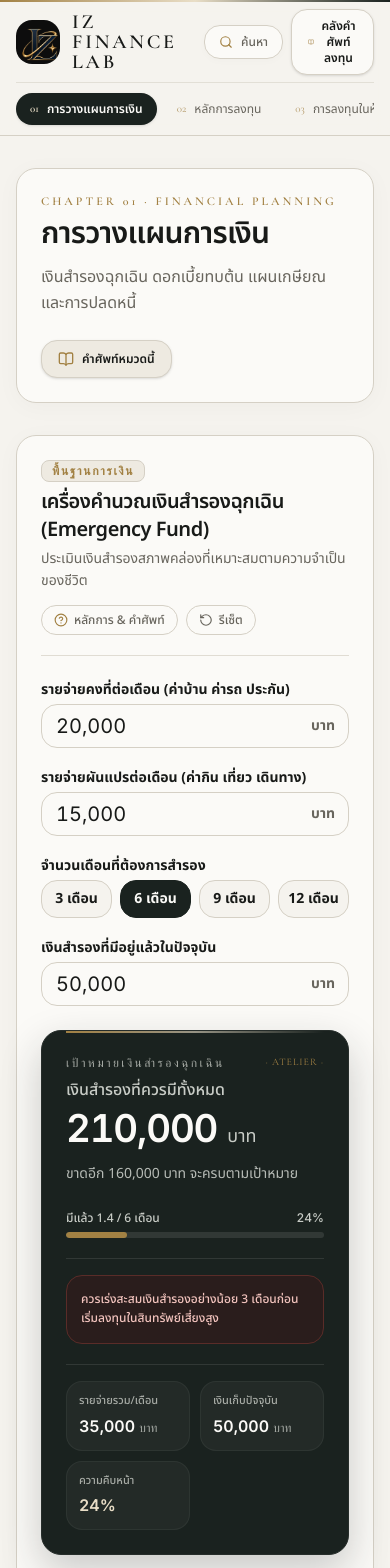
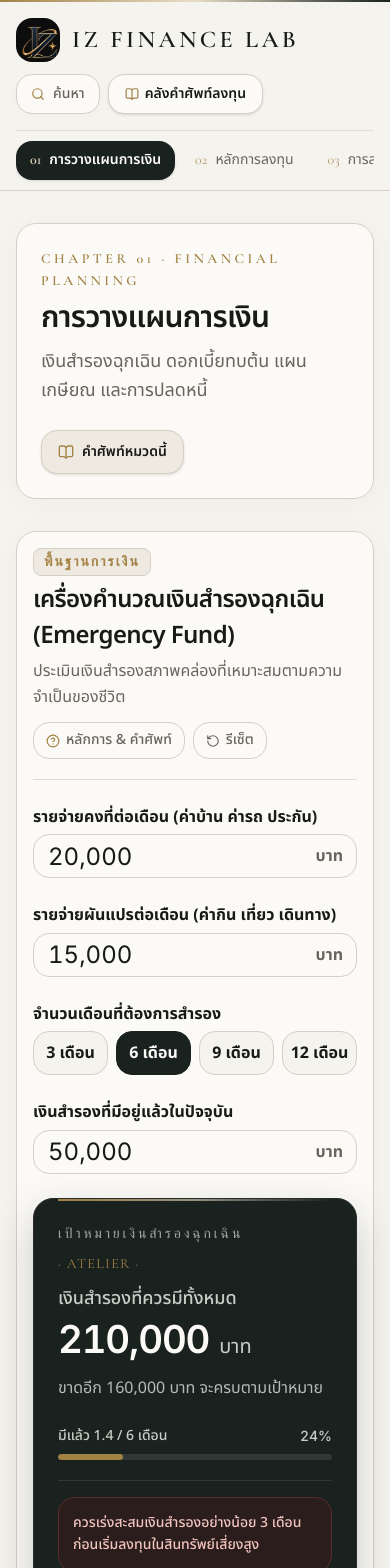
Before and after one commit to Icezaza2543/IZFinanceLab, a Next.js app: page / in a window 390 px wide. Shown: the top 1568 px of the page. Built offline with nearby package versions, Linux system fonts and the light colour scheme.

Commit message:
Increase typography sizes and improve reading layout

```diff
--- a/app/globals.css
+++ b/app/globals.css
@@ -5,6 +5,20 @@
 @custom-variant dark (&:is(.dark *));
 
 @theme inline {
+  /* Comfortable reading sizes shared by every calculator and glossary. */
+  --text-xs: 0.875rem;
+  --text-xs--line-height: 1.6;
+  --text-sm: 1rem;
+  --text-sm--line-height: 1.65;
+  --text-base: 1.125rem;
+  --text-base--line-height: 1.75;
+  --text-lg: 1.25rem;
+  --text-lg--line-height: 1.6;
+  --text-xl: 1.5rem;
+  --text-xl--line-height: 1.5;
+  --text-2xl: 1.75rem;
+  --text-2xl--line-height: 1.4;
+
   --color-background: var(--canvas);
   --color-foreground: var(--primary-text);
 
@@ -106,8 +120,8 @@
     background-color: var(--canvas);
     color: var(--primary-text);
     min-width: 320px;
-    font-size: 1rem;
-    line-height: 1.7;
+    font-size: var(--text-base);
+    line-height: 1.75;
   }
 
   ::selection {
--- a/app/page.tsx
+++ b/app/page.tsx
@@ -156,10 +156,10 @@ export default function Home() {
           <p className="font-ui font-medium max-w-2xl mx-auto text-[#68655D] leading-relaxed">
             ศูนย์รวมเครื่องคิดเลขการเงินและการลงทุน 9 หมวดหมู่: การวางแผนการเงิน · หลักการลงทุน · หุ้น · อนุพันธ์ · กองทุนรวม · ตราสารหนี้ · DW · ต่างประเทศ · สินทรัพย์ทางเลือก
           </p>
-          <p className="font-display text-[11px] tracking-widest text-[#A28143] uppercase pt-1">
+          <p className="font-display text-xs tracking-widest text-[#A28143] uppercase pt-1">
             EDITION 2026 · PRECISION IN METRICS · CHARACTER IN DESIGN
           </p>
-          <p className="text-[11px] text-[#68655D]/70 font-ui pt-1">
+          <p className="text-xs text-[#68655D]/70 font-ui pt-1">
             * ตัวเลขและการคำนวณทั้งหมดจัดทำขึ้นเพื่อการศึกษาและการวางแผนเบื้องต้น ไม่ถือเป็นคำแนะนำหรือการชี้ชวนการลงทุน
           </p>
         </div>
--- a/components/glossary/GlossaryModal.tsx
+++ b/components/glossary/GlossaryModal.tsx
@@ -171,7 +171,7 @@ export function GlossaryModal({
                         {term.termTh}
                       </span>
                       {term.abbreviation && (
-                        <span className="px-1.5 py-0.5 rounded bg-[#EEEAE1] border border-[#D5D0C5] text-[#A28143] font-numeric text-[10px] font-semibold">
+                        <span className="px-1.5 py-0.5 rounded bg-[#EEEAE1] border border-[#D5D0C5] text-[#A28143] font-numeric text-xs font-semibold">
                           {term.abbreviation}
                         </span>
                       )}
@@ -191,7 +191,7 @@ export function GlossaryModal({
               <div className="space-y-5">
                 <div>
                   <div className="flex flex-wrap items-center gap-2 mb-2">
-                    <span className="px-2.5 py-0.5 rounded-md bg-[#EEEAE1] text-[#A28143] border border-[#D5D0C5] text-[11px] font-display tracking-widest uppercase">
+                    <span className="px-2.5 py-0.5 rounded-md bg-[#EEEAE1] text-[#A28143] border border-[#D5D0C5] text-xs font-display tracking-widest uppercase">
                       {CATEGORIES.find((c) => c.id === activeTerm.category)?.nameTh}
                     </span>
                     {activeTerm.abbreviation && (
--- a/components/glossary/GlossaryView.tsx
+++ b/components/glossary/GlossaryView.tsx
@@ -99,7 +99,7 @@ export function GlossaryView({ onSelectCalculator }: GlossaryViewProps) {
                     : 'bg-[#EEEAE1] text-[#68655D] hover:bg-[#D5D0C5]'
                 }`}
               >
-                <span className={`font-display text-[11px] ${selectedCategory === cat.id ? 'text-[#E9DEC7]' : 'text-[#A28143]'}`}>
+                <span className={`font-display text-xs ${selectedCategory === cat.id ? 'text-[#E9DEC7]' : 'text-[#A28143]'}`}>
                   0{idx + 1}
                 </span>
                 <span className="font-ui">{cat.nameTh}</span>
@@ -129,7 +129,7 @@ export function GlossaryView({ onSelectCalculator }: GlossaryViewProps) {
                 <div className="space-y-3.5">
                   <div className="flex items-start justify-between gap-2">
                     <div>
-                      <span className="inline-block px-2.5 py-0.5 rounded-md bg-[#EEEAE1] text-[#A28143] border border-[#D5D0C5] text-[10px] font-display uppercase tracking-wider mb-1 font-semibold">
+                      <span className="inline-block px-2.5 py-0.5 rounded-md bg-[#EEEAE1] text-[#A28143] border border-[#D5D0C5] text-xs font-display uppercase tracking-wider mb-1 font-semibold">
                         {cat?.nameTh}
                       </span>
                       <h3 className="text-xl font-semibold text-[#181A18] leading-tight font-ui">
@@ -153,7 +153,7 @@ export function GlossaryView({ onSelectCalculator }: GlossaryViewProps) {
 
                   {term.formula && (
                     <div className="p-3.5 rounded-xl bg-[#F5F3EE] border border-[#D5D0C5] space-y-1.5">
-                      <div className="flex items-center justify-between text-[11px] font-display uppercase tracking-widest text-[#68655D]">
+                      <div className="flex items-center justify-between text-xs font-display uppercase tracking-widest text-[#68655D]">
                         <span>FORMULA</span>
                         <button
                           type="button"
--- a/components/layout/Navbar.tsx
+++ b/components/layout/Navbar.tsx
@@ -45,7 +45,7 @@ export function Navbar({ activeTab, onSelectTab, onOpenQuickSearch }: NavbarProp
 
       <div className="mx-auto max-w-[1340px] px-4 sm:px-6 lg:px-8">
         {/* Masthead Header: Brand Identity + Search + Glossary */}
-        <div className="flex h-20 items-center justify-between gap-4">
+        <div className="flex min-h-20 flex-wrap items-center justify-between gap-3 py-4">
           <div className="flex items-center gap-4">
             <button
               type="button"
@@ -77,7 +77,7 @@ export function Navbar({ activeTab, onSelectTab, onOpenQuickSearch }: NavbarProp
               <Search className="w-3.5 h-3.5 text-[#A28143]" />
               <span className="hidden sm:inline font-ui">ค้นหาเครื่องคิดเลข & คำศัพท์</span>
               <span className="sm:hidden font-ui">ค้นหา</span>
-              <kbd className="hidden md:inline-block rounded bg-[#EEEAE1] px-1.5 py-0.5 font-numeric text-[10px] font-medium text-[#68655D] border border-[#D5D0C5]">
+              <kbd className="hidden md:inline-block rounded bg-[#EEEAE1] px-1.5 py-0.5 font-numeric text-xs font-medium text-[#68655D] border border-[#D5D0C5]">
                 ⌘K
               </kbd>
             </button>
@@ -116,7 +116,7 @@ export function Navbar({ activeTab, onSelectTab, onOpenQuickSearch }: NavbarProp
                     : 'text-[#68655D] hover:bg-[#EEEAE1] hover:text-[#181A18] font-normal'
                 }`}
               >
-                <span className={`font-display text-[11px] ${isActive ? 'text-[#E9DEC7]' : 'text-[#A28143]/80'}`}>
+                <span className={`font-display text-xs ${isActive ? 'text-[#E9DEC7]' : 'text-[#A28143]/80'}`}>
                   0{idx + 1}
                 </span>
                 <span className="font-ui">{cat.nameTh}</span>
--- a/components/shared/CalculatorCard.tsx
+++ b/components/shared/CalculatorCard.tsx
@@ -31,7 +31,7 @@ export function CalculatorCard({
   return (
     <article
       id={id}
-      className="rounded-2xl border border-[#D5D0C5] bg-[#FBFAF7] p-6 sm:p-8 shadow-[0_4px_24px_rgba(24,26,24,0.03)] transition-all"
+      className="rounded-2xl border border-[#D5D0C5] bg-[#FBFAF7] p-4 sm:p-8 shadow-[0_4px_24px_rgba(24,26,24,0.03)] transition-all"
     >
       <header className="mb-6 flex flex-wrap items-start justify-between gap-3 border-b border-[#D5D0C5]/70 pb-5">
         <div className="max-w-2xl">
@@ -79,8 +79,8 @@ export function CalculatorCard({
       </header>
 
       <div className="grid items-stretch gap-6 lg:grid-cols-[minmax(0,0.95fr)_minmax(0,1.05fr)]">
-        <div className="space-y-5">{children}</div>
-        <div className="flex flex-col justify-between">{resultNode}</div>
+        <div className="min-w-0 space-y-6">{children}</div>
+        <div className="min-w-0 flex flex-col justify-between">{resultNode}</div>
       </div>
 
       {chartNode && <div className="mt-6">{chartNode}</div>}
--- a/components/shared/FormulaAccordion.tsx
+++ b/components/shared/FormulaAccordion.tsx
@@ -44,7 +44,7 @@ export function FormulaAccordion({
       {isOpen && (
         <div className="p-4 pt-1 border-t border-[#D5D0C5]/60 text-xs space-y-3 bg-[#FBFAF7]">
           <div className="p-3 rounded-lg bg-[#F5F3EE] border border-[#D5D0C5] font-numeric font-mono text-xs text-[#181A18] overflow-x-auto">
-            <span className="text-[#68655D] select-none font-display uppercase tracking-wider text-[11px] block mb-1">
+            <span className="text-[#68655D] select-none font-display uppercase tracking-wider text-xs block mb-1">
               FORMULA / MATHEMATICAL PRINCIPLE:
             </span>
             <span className="font-semibold text-[#181A18]">{formula}</span>
--- a/components/shared/ResultDisplay.tsx
+++ b/components/shared/ResultDisplay.tsx
@@ -48,9 +48,9 @@ export function ResultDisplay({
       />
 
       <div>
-        <div className="flex items-center justify-between text-xs font-display tracking-[0.2em] uppercase text-[#C8CCC6]/80 mb-2">
+        <div className="flex flex-wrap items-center justify-between gap-2 text-xs font-display tracking-[0.2em] uppercase text-[#C8CCC6]/80 mb-3">
           <span>{badgeText}</span>
-          <span className="text-[10px] tracking-widest text-[#A28143]">· ATELIER ·</span>
+          <span className="text-xs tracking-widest text-[#A28143]">· ATELIER ·</span>
         </div>
 
         <div className="border-b border-white/10 pb-5">
@@ -105,14 +105,14 @@ export function ResultDisplay({
       </div>
 
       {metrics && metrics.length > 0 && (
-        <dl className="mt-5 grid grid-cols-2 gap-2.5 sm:grid-cols-3 pt-4 border-t border-white/10">
+        <dl className="mt-5 grid grid-cols-1 min-[400px]:grid-cols-2 gap-3 xl:grid-cols-3 pt-4 border-t border-white/10">
           {metrics.map((m, idx) => (
-            <div key={idx} className="p-3 rounded-xl bg-[#262D2A]/80 border border-white/5">
-              <dt className="text-[11px] font-medium leading-tight text-[#C8CCC6]/80 truncate">
+            <div key={idx} className="min-w-0 p-3.5 rounded-xl bg-[#262D2A]/80 border border-white/5">
+              <dt className="text-xs font-medium leading-relaxed text-[#C8CCC6]/80 break-words">
                 {m.label}
               </dt>
               <dd
-                className={`font-numeric mt-1.5 text-base font-semibold ${
+                className={`font-numeric mt-2 text-base font-semibold break-words ${
                   m.highlight ? 'text-[#E9DEC7]' : 'text-[#FBFAF7]'
                 }`}
               >
--- a/components/shared/TimeSeriesChart.tsx
+++ b/components/shared/TimeSeriesChart.tsx
@@ -201,7 +201,7 @@ export function TimeSeriesChart({
                   x={referenceX.x}
                   stroke="#68655D"
                   strokeDasharray="4 4"
-                  label={{ value: referenceX.label, position: 'top', fill: '#68655D', fontSize: 12 }}
+                  label={{ value: referenceX.label, position: 'top', fill: '#68655D', fontSize: 14 }}
                 />
               )}
               <ChartTooltip
```
Also changed, not shown: components/layout/QuickSearchModal.tsx (+6 -6 lines).
